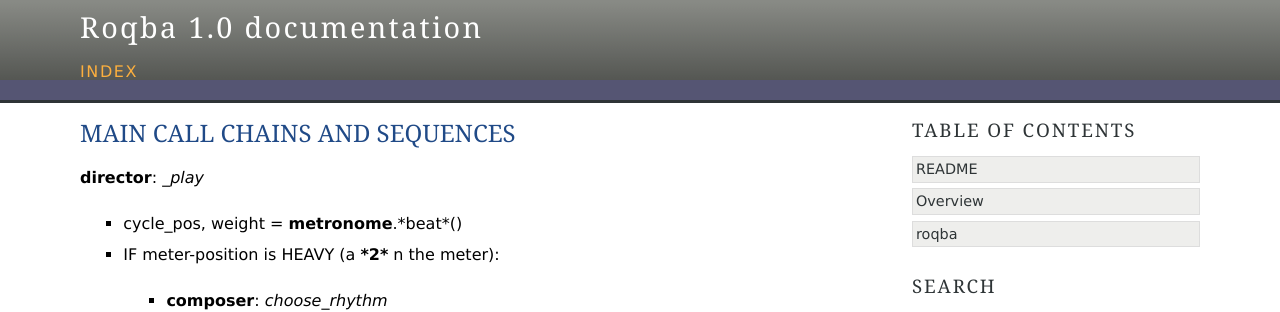
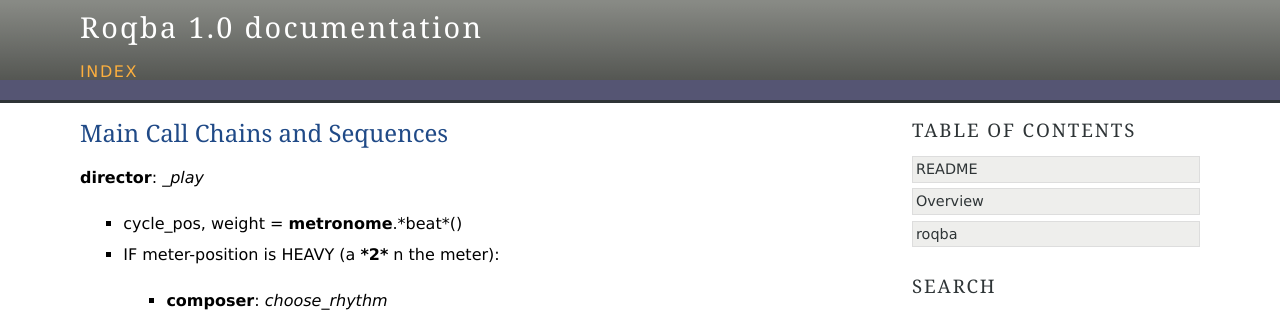
Before and after one commit to kr1/roqba, a Sphinx documentation site: the page built from docs/source/events_and_messages.rst, in a window 1280 px wide. Shown: the top 312 px of the page. Built offline with Sphinx 7.4.7, drawn with Linux system fonts in a browser that asks for light colours.

Commit message:
minor string

```diff
--- a/docs/source/events_and_messages.rst
+++ b/docs/source/events_and_messages.rst
@@ -1,4 +1,4 @@
-MAIN CALL CHAINS AND SEQUENCES
+Main Call Chains and Sequences
 ==============================
 
 **director**: *_play*
```
